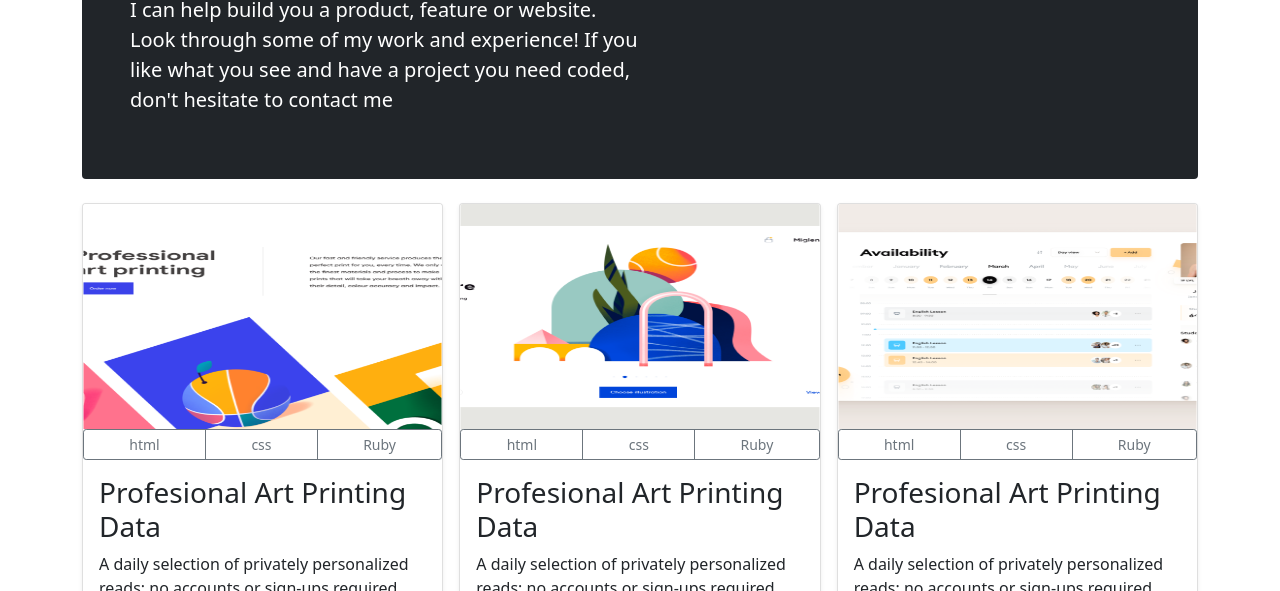
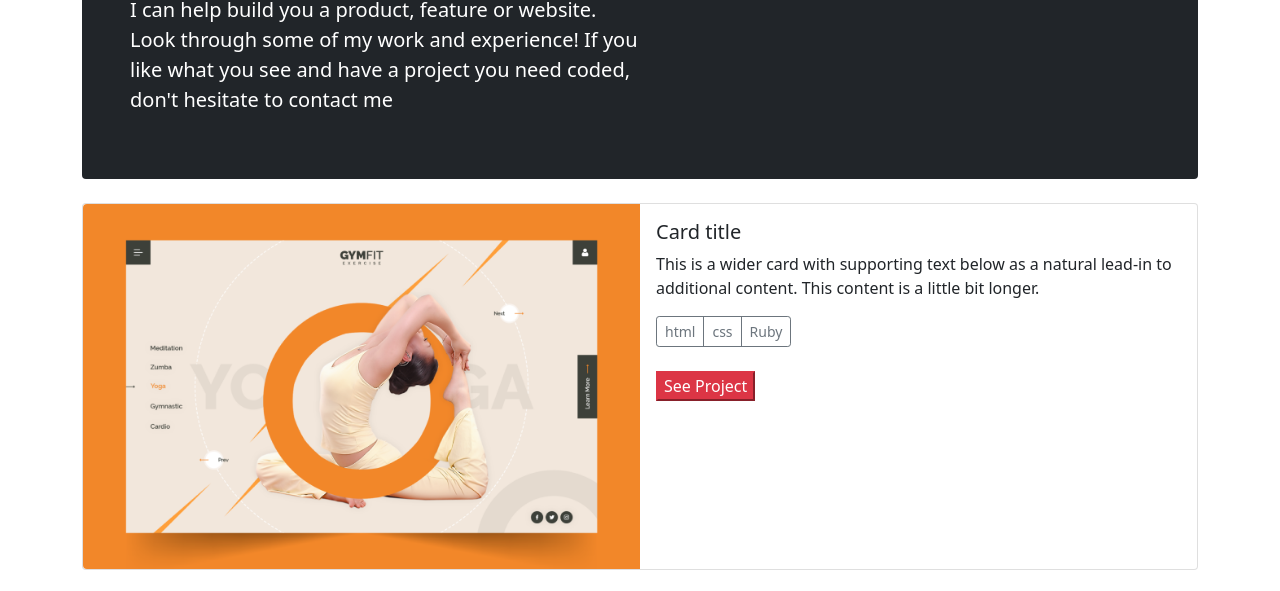
Before and after one commit to MarcoDDM/bootstrap-practice, a plain HTML site: page index.html in a window 1280 px wide. Shown: the part 356-947 px from the top of the page. Drawn offline with nearby package versions, Linux system fonts and the light colour scheme.

Commit message:
Add featured card

```diff
--- a/index.html
+++ b/index.html
@@ -11,6 +11,7 @@
 </head>
 
 <body>
+  <!--Header-->
   <div class="container bg-dark">
     <header class="d-flex flex-wrap justify-content-center py-3 mb-4 border-bottom">
       <a href="/" class="d-flex align-items-center mb-3 mb-md-0 me-md-auto text-dark text-decoration-none">
@@ -29,7 +30,7 @@
       </ul>
     </header>
   </div>
-
+  <!--Headline-->
   <main class="container">
     <div class="p-4 p-md-5 mb-4 text-white rounded bg-dark">
       <div class="col-md-6 px-0">
@@ -39,7 +40,29 @@
           experience! If you like what you see and have a project you need coded, don't hesitate to contact me</p>
       </div>
     </div>
-
+    <!--Works-->
+    <div class="card mb-4" style="max-width: 1440px;">
+      <div class="row g-0">
+        <div class="col-md-6">
+          <img src="images/card-featured.png" class="img-fluid rounded-start" alt="...">
+        </div>
+        <div class="col-md-6">
+          <div class="card-body">
+            <h5 class="card-title">Card title</h5>
+            <p class="card-text">This is a wider card with supporting text below as a natural lead-in to additional
+              content. This content is a little bit longer.</p>
+            <div class="btn-group">
+              <button type="button" class="btn btn-sm btn-outline-secondary">html</button>
+              <button type="button" class="btn btn-sm btn-outline-secondary">css</button>
+              <button type="button" class="btn btn-sm btn-outline-secondary">Ruby</button>
+            </div><br><br>
+            <div class="btn-group">
+              <button type="button" class="btn-danger">See Project</button>
+            </div>
+          </div>
+        </div>
+      </div>
+    </div>
     <div class="row row-cols-1 row-cols-sm-2 row-cols-md-3 g-3">
       <div class="col">
         <div class="card shadow-sm">
```
